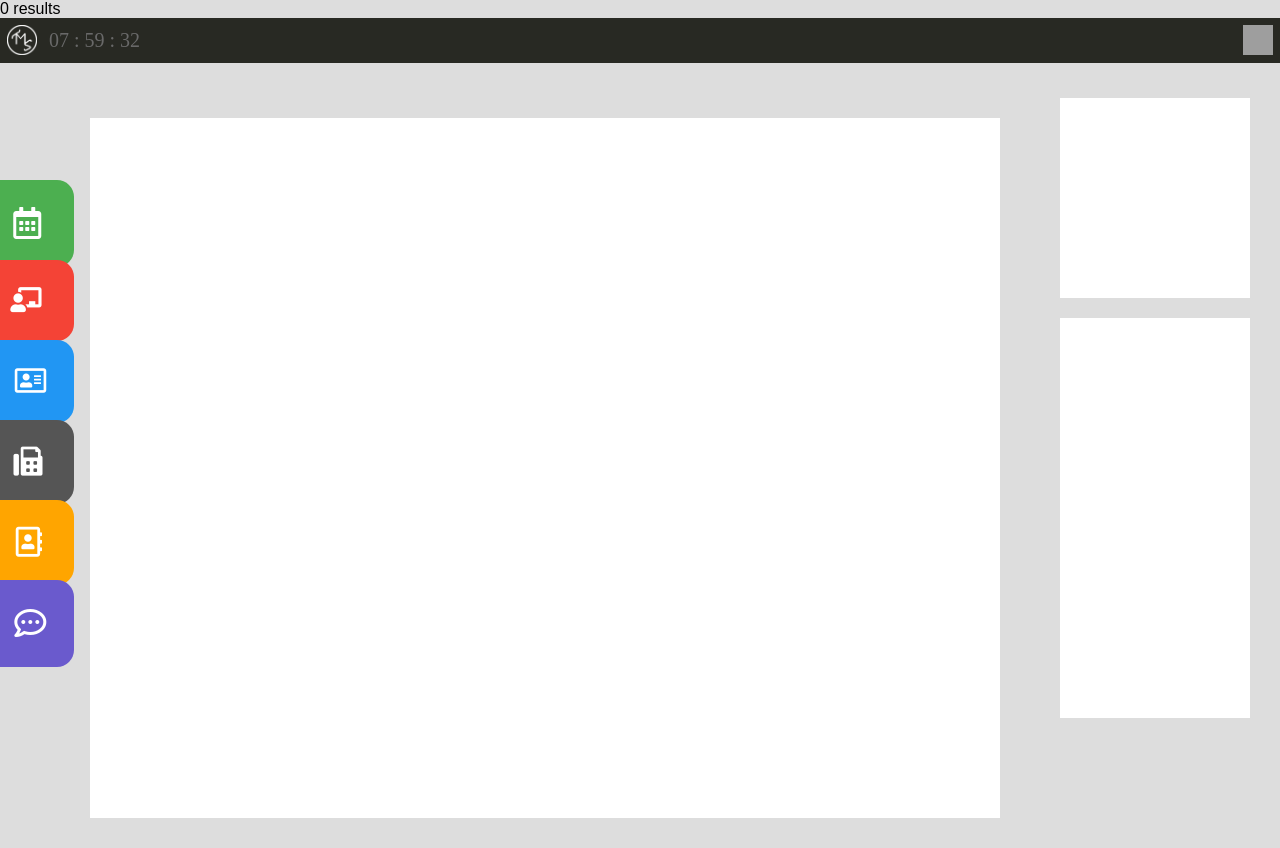
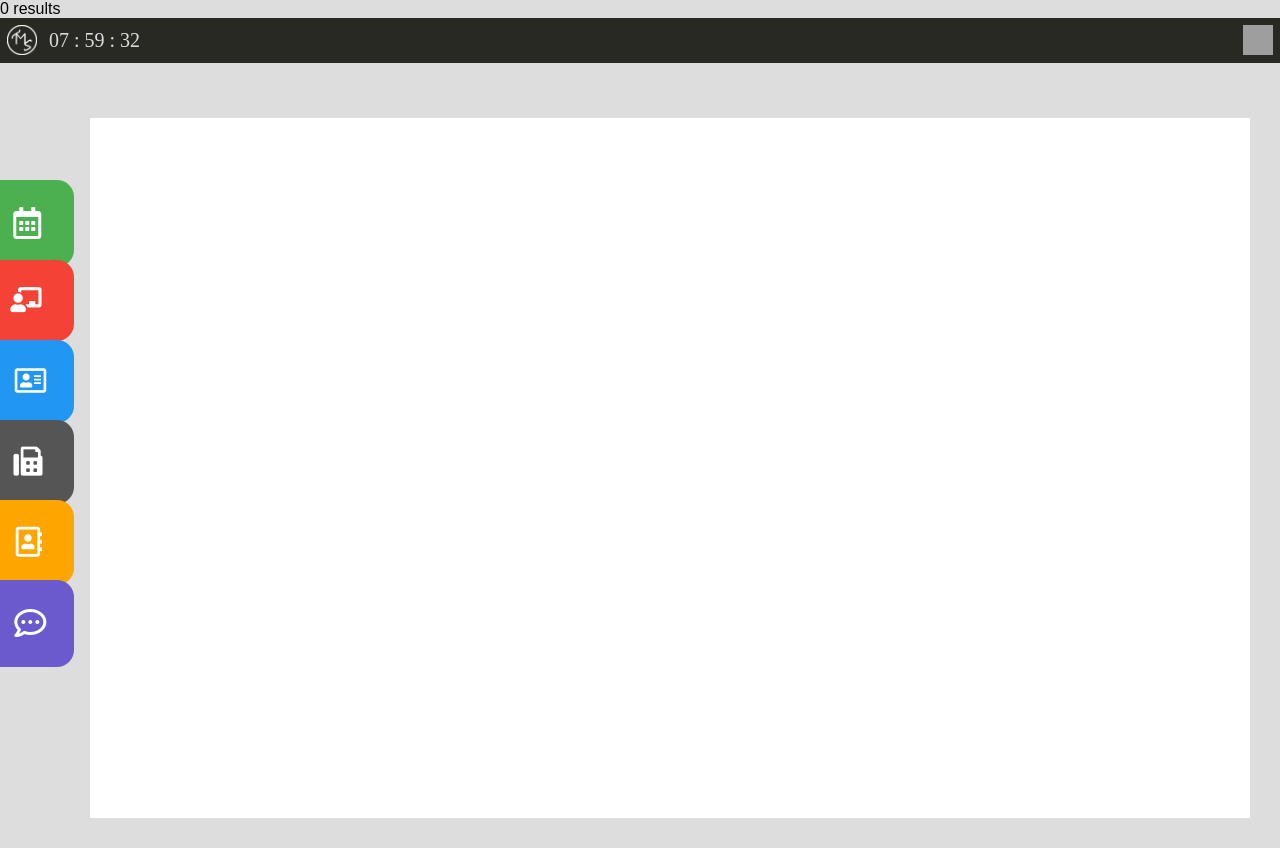
Before and after one commit to team-squadra/TMS, a PHP site: page /admin/about_us.php in a window 1280 px wide. Run offline with PHP 8.4, Linux system fonts and the light colour scheme; the visitor is signed in with stand-in values (Sample User, id 1); data comes from the database, SQL or seed files in the repository; data that the repository does not hold is empty; grey boxes are pictures that could not be loaded.

Commit message:
clock color changed removed side div in every adin pages

```diff
--- a/admin/about_us.php
+++ b/admin/about_us.php
@@ -112,13 +112,6 @@ include 'rs/css/css_about_us.php';
       </div>
     </div>
 
-    <!--side-->
-    <div class="sideright">
-      <div style="  background-color: white;width: auto;height: 200px; margin: 20px 20px 20px 20px;">
-      </div>
-      <div style="  background-color: white;width: auto;height: 400px;margin: 20px 20px 20px 20px;"></div>
-    </div>
-
   </div>
 
 </body>
--- a/admin/rs/all/css_all_public.php
+++ b/admin/rs/all/css_all_public.php
@@ -202,7 +202,7 @@ body
 }
   #clock
   {
-      color: dimgray;
+      color: #ddd;
       font-size: 20px;
       font-family: Century Gothic;
       text-align: right;
--- a/admin/timetables.php
+++ b/admin/timetables.php
@@ -112,12 +112,6 @@ include 'rs/css/css_timetables.php';
       </div>
     </div>
 
-    <!--side-->
-    <div class="sideright">
-      <div style="  background-color: white;width: auto;height: 200px; margin: 20px 20px 20px 20px;">
-      </div>
-      <div style="  background-color: white;width: auto;height: 400px;margin: 20px 20px 20px 20px;"></div>
-    </div>
 
   </div>
 </body>
```
Also changed, not shown: admin/batch_details.php (+0 -8 lines), admin/hall_details.php (+0 -7 lines), admin/my_profile.php (+0 -8 lines), admin/new_account.php (+0 -7 lines), resources/TMS Logo Grey background.png (added).
